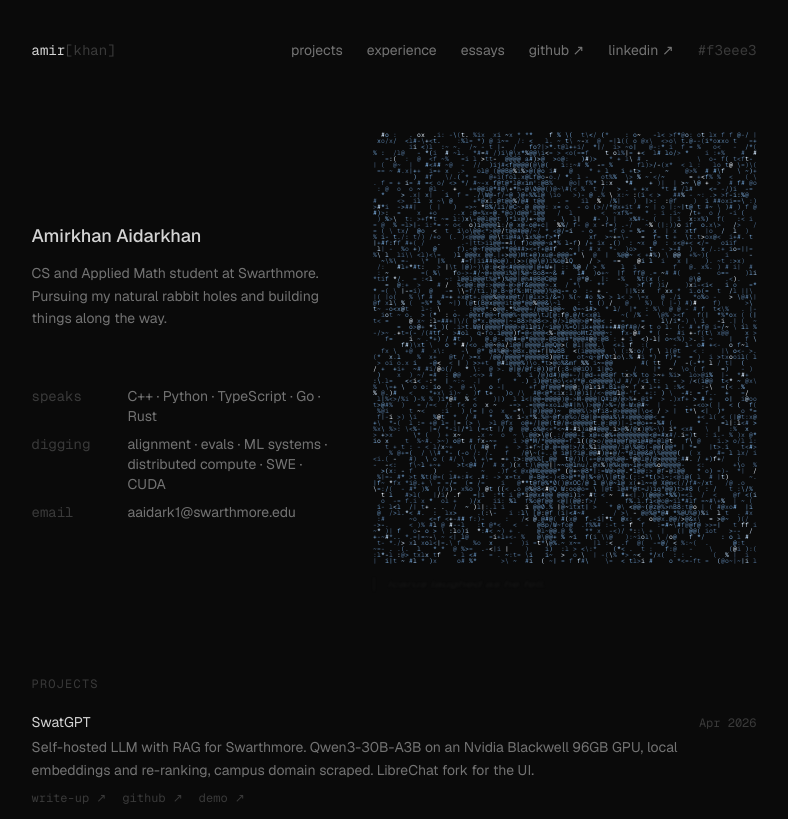
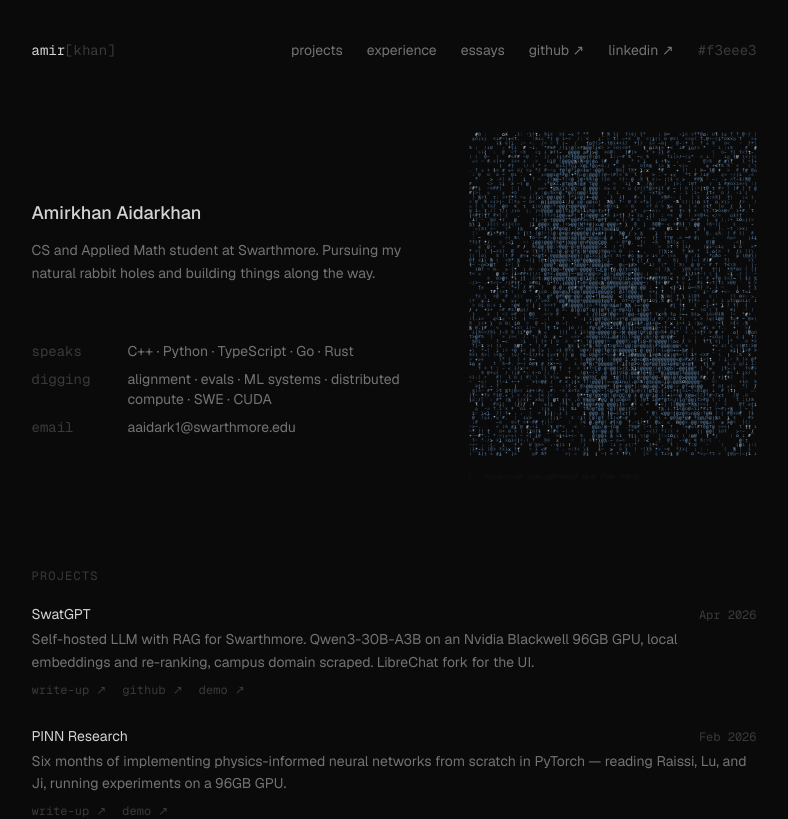
Before and after one commit to aidxhxr/aidxhxr-dev, a Next.js app: page / in a window 1280 px wide. Shown: the top 819 px of the page, without its empty margins (246-1034 px from the left). Built offline with nearby package versions, Linux system fonts and the light colour scheme.

Commit message:
fix(home): shrink ascii hero glyphs for finer grain

```diff
--- a/components/ascii-morph.tsx
+++ b/components/ascii-morph.tsx
@@ -4,9 +4,9 @@ import { useTheme } from "next-themes";
 import { useEffect, useRef } from "react";
 import { ASCII_COLS, ASCII_ROWS, ASCII_FRAMES, ASCII_QUOTES } from "@/lib/ascii-frames";
 
-const CELL_W = 4;
-const CELL_H = 6;
-const FONT_SIZE = 6.4;
+const CELL_W = 3;
+const CELL_H = 4.5;
+const FONT_SIZE = 4.8;
 const LEVELS = 16;
 const SEG_CHAOS = 650;
 const SEG_RESOLVE = 950;
@@ -276,7 +276,7 @@ export default function AsciiMorph() {
           aspectRatio: `${ASCII_COLS * CELL_W} / ${ASCII_ROWS * CELL_H}`,
         }}
       />
-      <div className="min-h-10 w-full max-w-96 self-center md:self-start">
+      <div className="min-h-10 w-full max-w-72 self-center md:self-start">
         <blockquote
           ref={quoteRef}
           style={{
```
